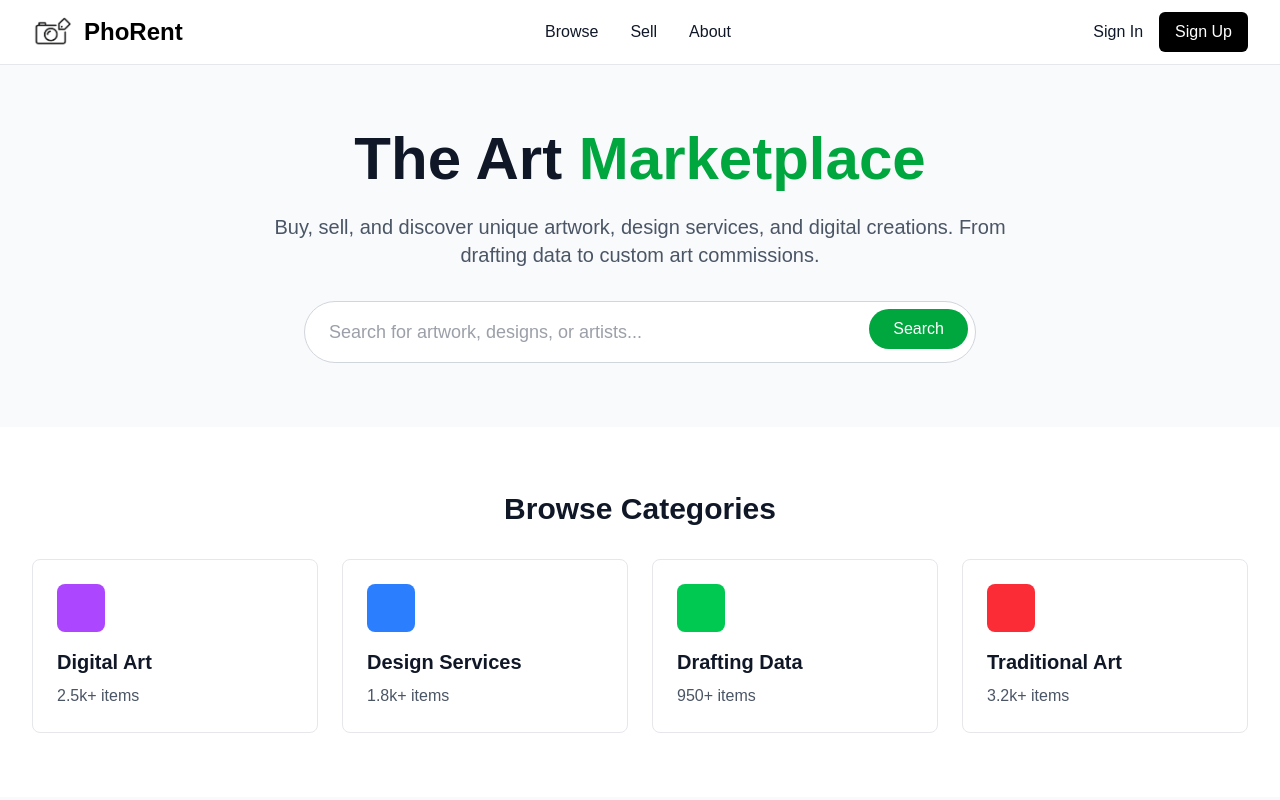
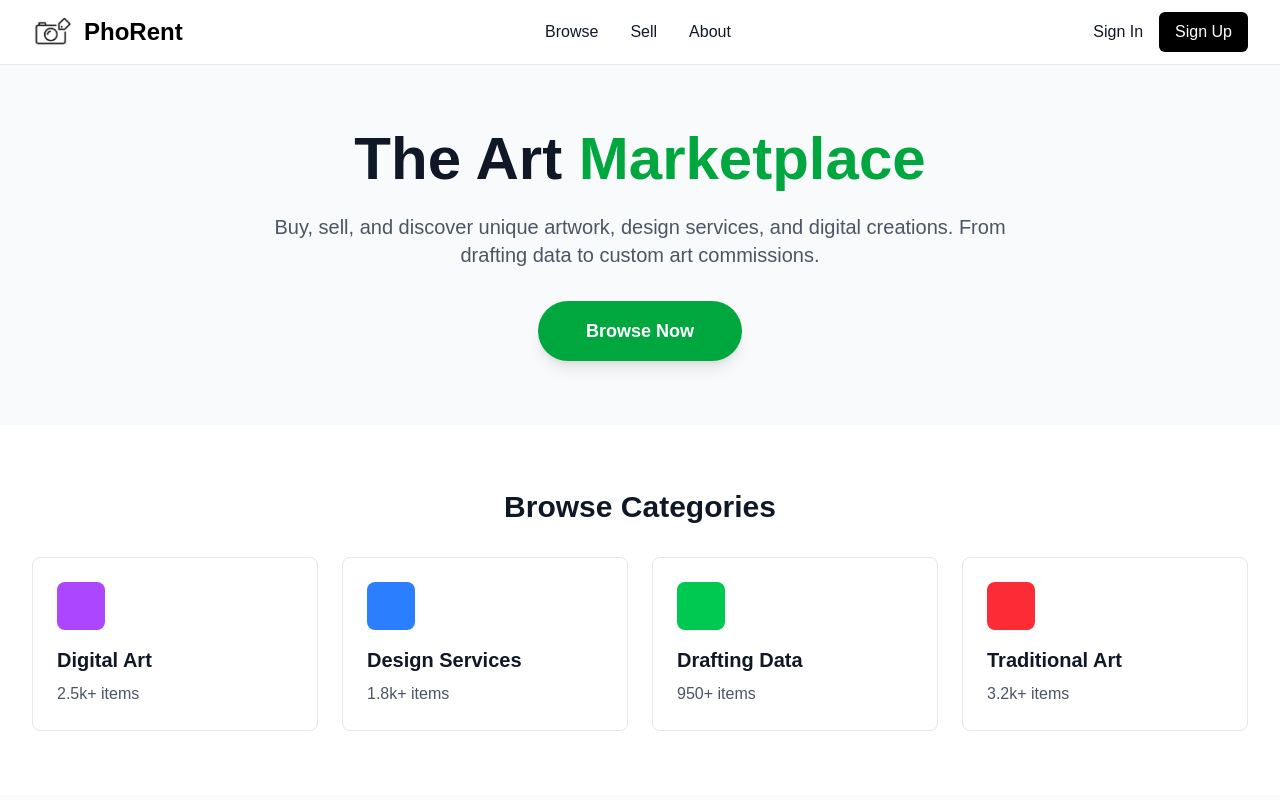
Before and after one commit to gilanggnw/Phorent, a Next.js app: page / in a window 1280 px wide. Shown: the top 800 px of the page. Built offline with nearby package versions, Linux system fonts and the light colour scheme; no server answers.

Commit message:
Removed search bar on landing page

```diff
--- a/src/app/page.tsx
+++ b/src/app/page.tsx
@@ -1,13 +1,10 @@
 "use client";
 
-import { useState } from "react";
 import Image from "next/image";
 import Link from "next/link";
 import Header from "@/components/Header";
 
 export default function Home() {
-  const [searchQuery, setSearchQuery] = useState("");
-
   const featuredArtworks = [
     {
       id: 1,
@@ -60,24 +57,19 @@ export default function Home() {
           <h1 className="text-4xl md:text-6xl font-bold text-gray-900 mb-6">
             The Art{" "}
             <span className="text-green-600">Marketplace</span>
-          </h1>
-          <p className="text-xl text-gray-600 mb-8 max-w-3xl mx-auto">
+          </h1>          <p className="text-xl text-gray-600 mb-8 max-w-3xl mx-auto">
             Buy, sell, and discover unique artwork, design services, and digital
             creations. From drafting data to custom art commissions.
           </p>
 
-          {/* Search Bar */}
-          <div className="max-w-2xl mx-auto relative">
-            <input
-              type="text"
-              placeholder="Search for artwork, designs, or artists..."
-              value={searchQuery}
-              onChange={(e) => setSearchQuery(e.target.value)}
-              className="w-full px-6 py-4 text-lg border border-gray-300 rounded-full focus:outline-none focus:ring-2 focus:ring-green-500 focus:border-transparent text-gray-900 bg-white"
-            />
-            <button className="absolute right-2 top-2 bg-green-600 text-white px-6 py-2 rounded-full hover:bg-green-700">
-              Search
-            </button>
+          {/* Browse Now Button */}
+          <div className="max-w-2xl mx-auto">
+            <Link
+              href="/browse"
+              className="inline-block bg-green-600 text-white px-12 py-4 text-lg font-semibold rounded-full hover:bg-green-700 transition-colors shadow-lg hover:shadow-xl"
+            >
+              Browse Now
+            </Link>
           </div>
         </div>
       </section>
@@ -87,12 +79,12 @@ export default function Home() {
         <div className="max-w-7xl mx-auto px-4 sm:px-6 lg:px-8">
           <h2 className="text-3xl font-bold text-gray-900 mb-8 text-center">
             Browse Categories
-          </h2>
-          <div className="grid grid-cols-1 md:grid-cols-2 lg:grid-cols-4 gap-6">
+          </h2>          <div className="grid grid-cols-1 md:grid-cols-2 lg:grid-cols-4 gap-6">
             {categories.map((category, index) => (
-              <div
+              <Link
                 key={index}
-                className="bg-white border border-gray-200 rounded-lg p-6 hover:shadow-lg transition-shadow cursor-pointer"
+                href={`/browse?category=${encodeURIComponent(category.name)}`}
+                className="bg-white border border-gray-200 rounded-lg p-6 hover:shadow-lg transition-shadow cursor-pointer block"
               >
                 <div
                   className={`w-12 h-12 ${category.color} rounded-lg mb-4`}
@@ -101,7 +93,7 @@ export default function Home() {
                   {category.name}
                 </h3>
                 <p className="text-gray-600">{category.count} items</p>
-              </div>
+              </Link>
             ))}
           </div>
         </div>
```
